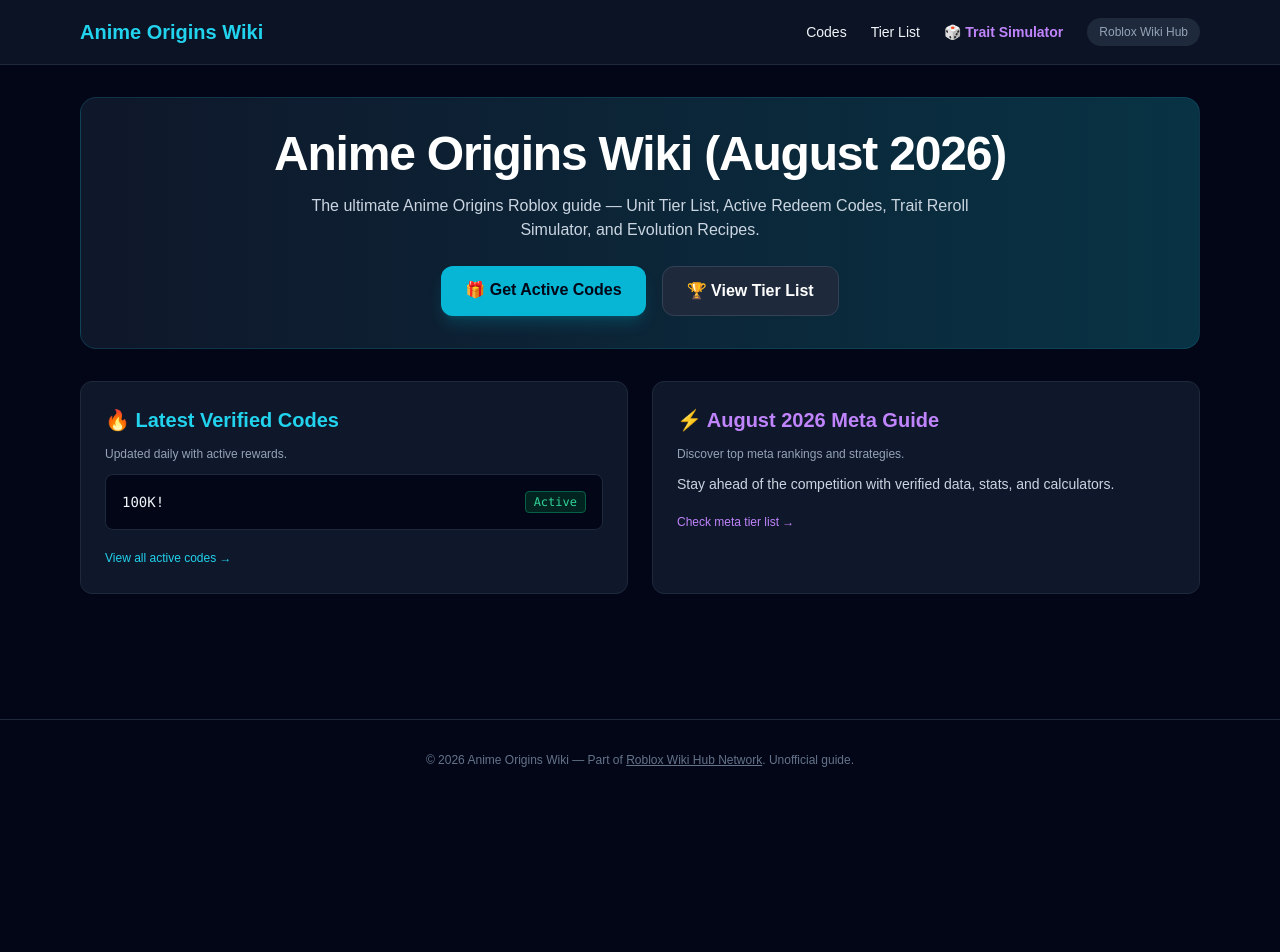
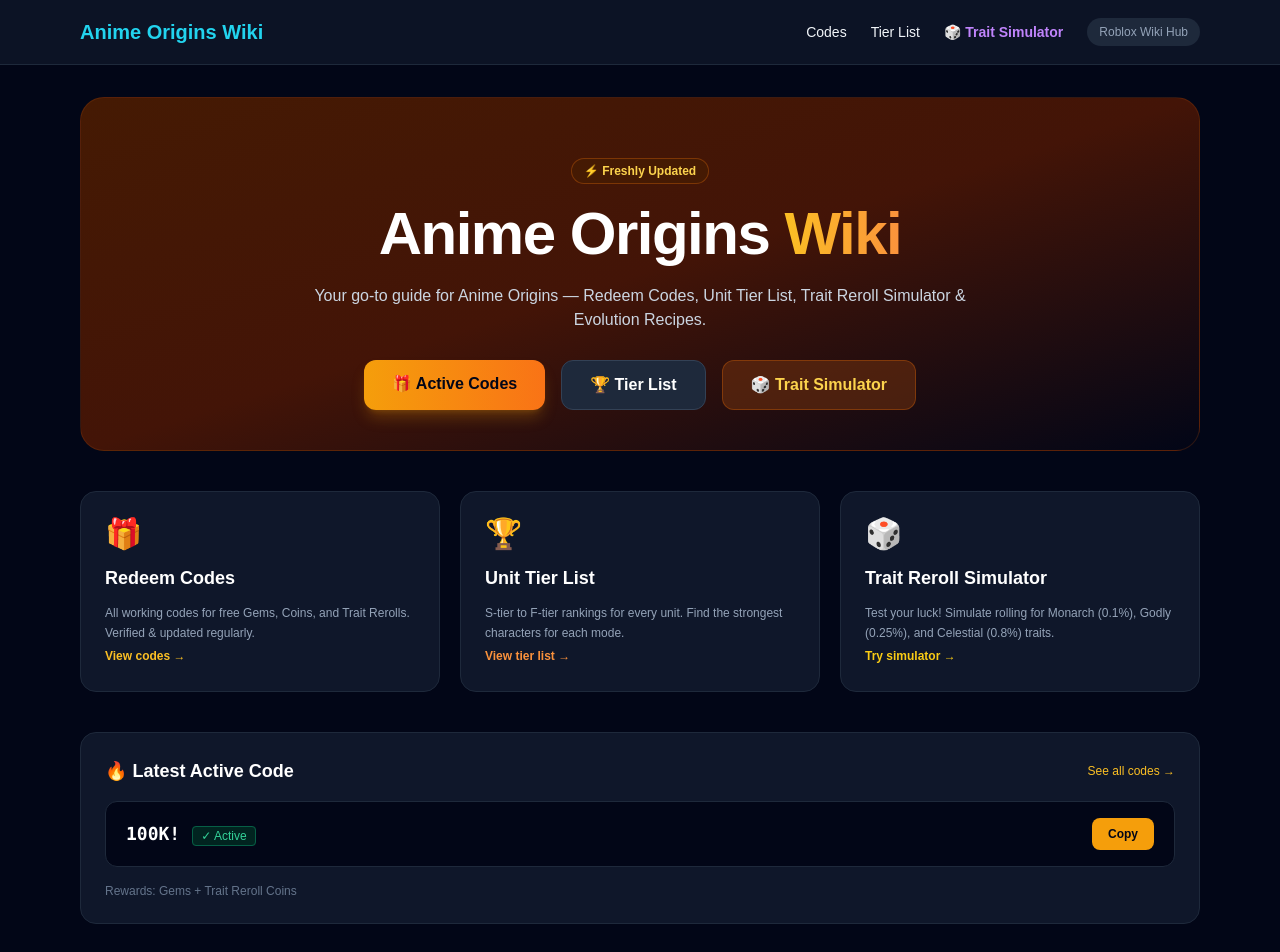
Before and after one commit to lianlele168/anime-origins-wiki, a Next.js app: page / in a window 1280 px wide. Shown: the top 952 px of the page. Before the commit the page ends 800 px from the top, so only its background shows below. Built offline with nearby package versions, Linux system fonts and the light colour scheme.

Commit message:
feat: overhaul homepage with amber theme, tool nav cards, remove dates

```diff
--- a/src/app/page.tsx
+++ b/src/app/page.tsx
@@ -1,42 +1,88 @@
-export default function Home() {
+'use client';
+import { useState } from 'react';
+
+export default function HomePage() {
+  const [copied, setCopied] = useState('');
+
+  const copy = (code: string) => {
+    navigator.clipboard.writeText(code);
+    setCopied(code);
+    setTimeout(() => setCopied(''), 2000);
+  };
+
   return (
-    <div className="space-y-8">
-      <section className="bg-gradient-to-r from-slate-900 to-cyan-950 border border-cyan-800/40 rounded-2xl p-8 text-center space-y-4">
-        <h1 className="text-3xl md:text-5xl font-black text-white tracking-tight">
-          Anime Origins Wiki (August 2026)
+    <div className="space-y-10">
+      {/* Hero */}
+      <section className="relative overflow-hidden bg-gradient-to-br from-amber-950 via-orange-950 to-slate-950 border border-amber-800/30 rounded-3xl p-10 text-center space-y-5">
+        <div className="absolute inset-0 -z-10">
+          <div className="absolute top-0 left-1/4 w-96 h-48 bg-amber-500/10 blur-[100px] rounded-full" />
+          <div className="absolute bottom-0 right-1/4 w-80 h-40 bg-orange-500/10 blur-[80px] rounded-full" />
+        </div>
+        <div className="inline-flex items-center gap-2 px-3 py-1 rounded-full bg-amber-950 border border-amber-700/50 text-amber-300 text-xs font-semibold">
+          ⚡ Freshly Updated
+        </div>
+        <h1 className="text-4xl md:text-6xl font-black text-white tracking-tight">
+          Anime Origins <span className="text-transparent bg-clip-text bg-gradient-to-r from-amber-400 to-orange-400">Wiki</span>
         </h1>
-        <p className="text-slate-300 max-w-2xl mx-auto text-sm md:text-base">
-          The ultimate Anime Origins Roblox guide — Unit Tier List, Active Redeem Codes, Trait Reroll Simulator, and Evolution Recipes.
+        <p className="text-slate-300 max-w-2xl mx-auto text-sm md:text-base leading-relaxed">
+          Your go-to guide for Anime Origins — Redeem Codes, Unit Tier List, Trait Reroll Simulator & Evolution Recipes.
         </p>
-        <div className="flex justify-center space-x-4 pt-2">
-          <a href="/codes" className="bg-cyan-500 hover:bg-cyan-400 text-slate-950 font-bold px-6 py-3 rounded-xl transition shadow-lg shadow-cyan-500/20">
-            🎁 Get Active Codes
+        <div className="flex flex-wrap justify-center gap-4 pt-2">
+          <a href="/codes" className="bg-gradient-to-r from-amber-500 to-orange-500 hover:from-amber-400 hover:to-orange-400 text-slate-950 font-bold px-7 py-3 rounded-xl transition shadow-lg shadow-amber-500/25">
+            🎁 Active Codes
           </a>
-          <a href="/tier-list" className="bg-slate-800 hover:bg-slate-700 text-white font-bold px-6 py-3 rounded-xl transition border border-slate-700">
-            🏆 View Tier List
+          <a href="/tier-list" className="bg-slate-800 hover:bg-slate-700 text-white font-bold px-7 py-3 rounded-xl transition border border-slate-700">
+            🏆 Tier List
+          </a>
+          <a href="/trait-simulator" className="bg-amber-900/50 hover:bg-amber-900/80 text-amber-300 font-bold px-7 py-3 rounded-xl transition border border-amber-700/50">
+            🎲 Trait Simulator
           </a>
         </div>
       </section>
 
-      <section className="grid md:grid-cols-2 gap-6">
-        <div className="bg-slate-900 border border-slate-800 rounded-xl p-6 space-y-3">
-          <h2 className="text-xl font-bold text-cyan-400">🔥 Latest Verified Codes</h2>
-          <p className="text-xs text-slate-400">Updated daily with active rewards.</p>
-          <div className="bg-slate-950 p-4 rounded-lg border border-slate-800 text-sm font-mono flex items-center justify-between">
-            <span>100K!</span>
-            <span className="text-xs text-emerald-400 bg-emerald-950/80 border border-emerald-800 px-2 py-0.5 rounded">Active</span>
+      {/* Tool Nav Cards */}
+      <section className="grid grid-cols-1 md:grid-cols-3 gap-5">
+        <a href="/codes" className="group bg-slate-900 hover:bg-slate-800 border border-slate-800 hover:border-amber-700/50 rounded-2xl p-6 space-y-3 transition-all duration-200 hover:-translate-y-1">
+          <div className="text-3xl">🎁</div>
+          <h2 className="text-lg font-bold text-white group-hover:text-amber-400 transition-colors">Redeem Codes</h2>
+          <p className="text-xs text-slate-400 leading-relaxed">All working codes for free Gems, Coins, and Trait Rerolls. Verified & updated regularly.</p>
+          <span className="text-xs text-amber-400 font-semibold">View codes →</span>
+        </a>
+
+        <a href="/tier-list" className="group bg-slate-900 hover:bg-slate-800 border border-slate-800 hover:border-orange-700/50 rounded-2xl p-6 space-y-3 transition-all duration-200 hover:-translate-y-1">
+          <div className="text-3xl">🏆</div>
+          <h2 className="text-lg font-bold text-white group-hover:text-orange-400 transition-colors">Unit Tier List</h2>
+          <p className="text-xs text-slate-400 leading-relaxed">S-tier to F-tier rankings for every unit. Find the strongest characters for each mode.</p>
+          <span className="text-xs text-orange-400 font-semibold">View tier list →</span>
+        </a>
+
+        <a href="/trait-simulator" className="group bg-slate-900 hover:bg-slate-800 border border-slate-800 hover:border-yellow-700/50 rounded-2xl p-6 space-y-3 transition-all duration-200 hover:-translate-y-1">
+          <div className="text-3xl">🎲</div>
+          <h2 className="text-lg font-bold text-white group-hover:text-yellow-400 transition-colors">Trait Reroll Simulator</h2>
+          <p className="text-xs text-slate-400 leading-relaxed">Test your luck! Simulate rolling for Monarch (0.1%), Godly (0.25%), and Celestial (0.8%) traits.</p>
+          <span className="text-xs text-yellow-400 font-semibold">Try simulator →</span>
+        </a>
+      </section>
+
+      {/* Latest Code Preview */}
+      <section className="bg-slate-900 border border-slate-800 rounded-2xl p-6 space-y-4">
+        <div className="flex items-center justify-between">
+          <h2 className="text-lg font-bold text-white flex items-center gap-2">🔥 Latest Active Code</h2>
+          <a href="/codes" className="text-xs text-amber-400 hover:underline">See all codes →</a>
+        </div>
+        <div className="flex items-center justify-between bg-slate-950 border border-slate-800 rounded-xl px-5 py-4">
+          <div>
+            <span className="font-mono text-white text-lg font-bold">100K!</span>
+            <span className="ml-3 text-xs text-emerald-400 bg-emerald-950/80 border border-emerald-800 px-2 py-0.5 rounded">✓ Active</span>
           </div>
-          <a href="/codes" className="inline-block text-xs text-cyan-400 hover:underline pt-2">View all active codes →</a>
+          <button
+            onClick={() => copy('100K!')}
+            className="text-xs bg-amber-500 hover:bg-amber-400 text-slate-950 font-bold px-4 py-2 rounded-lg transition"
+          >
+            {copied === '100K!' ? '✓ Copied!' : 'Copy'}
+          </button>
         </div>
-
-        <div className="bg-slate-900 border border-slate-800 rounded-xl p-6 space-y-3">
-          <h2 className="text-xl font-bold text-purple-400">⚡ August 2026 Meta Guide</h2>
-          <p className="text-xs text-slate-400">Discover top meta rankings and strategies.</p>
-          <p className="text-sm text-slate-300">
-            Stay ahead of the competition with verified data, stats, and calculators.
-          </p>
-          <a href="/tier-list" className="inline-block text-xs text-purple-400 hover:underline pt-2">Check meta tier list →</a>
-        </div>
+        <p className="text-xs text-slate-500">Rewards: Gems + Trait Reroll Coins</p>
       </section>
     </div>
   );
```
